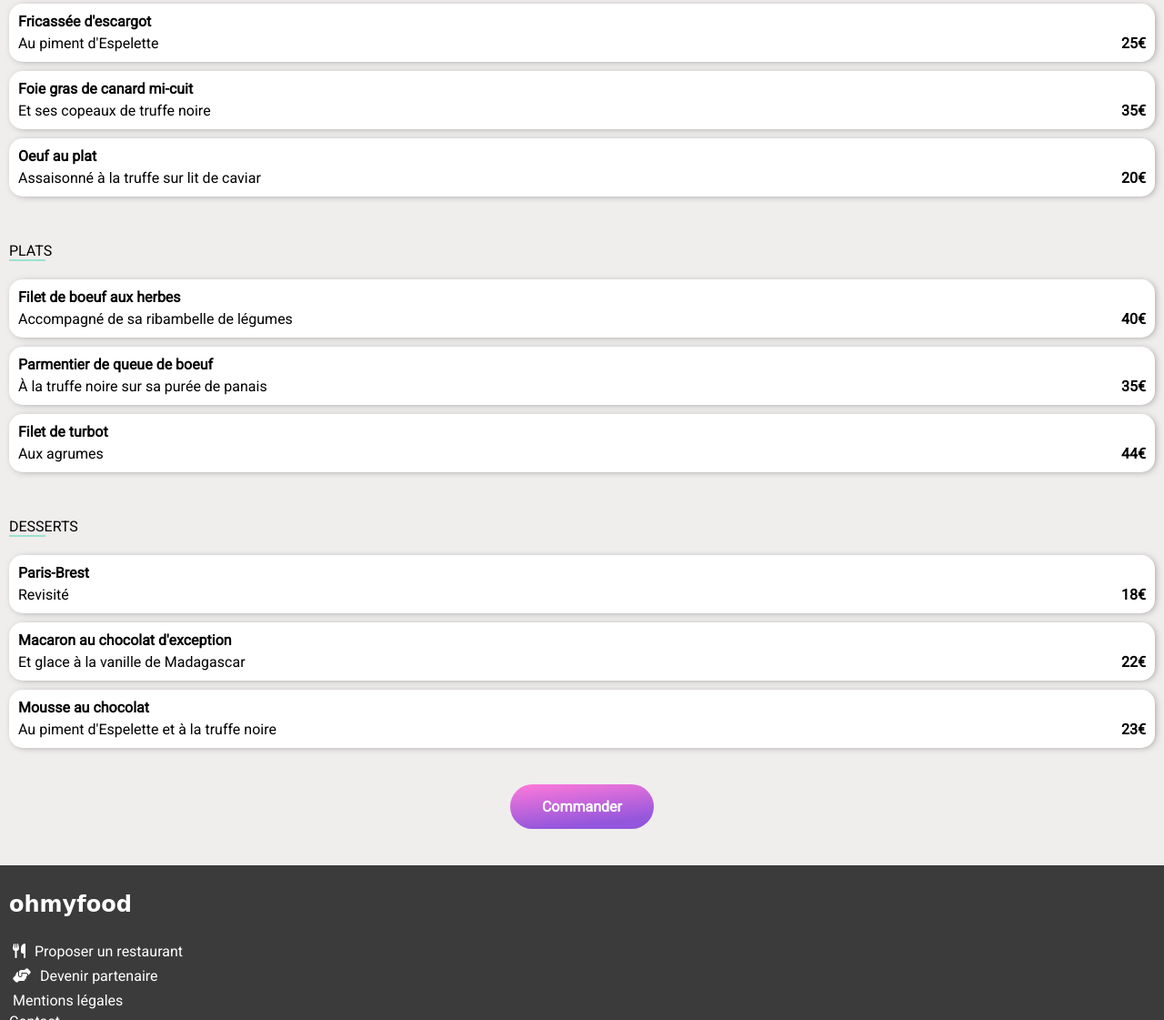
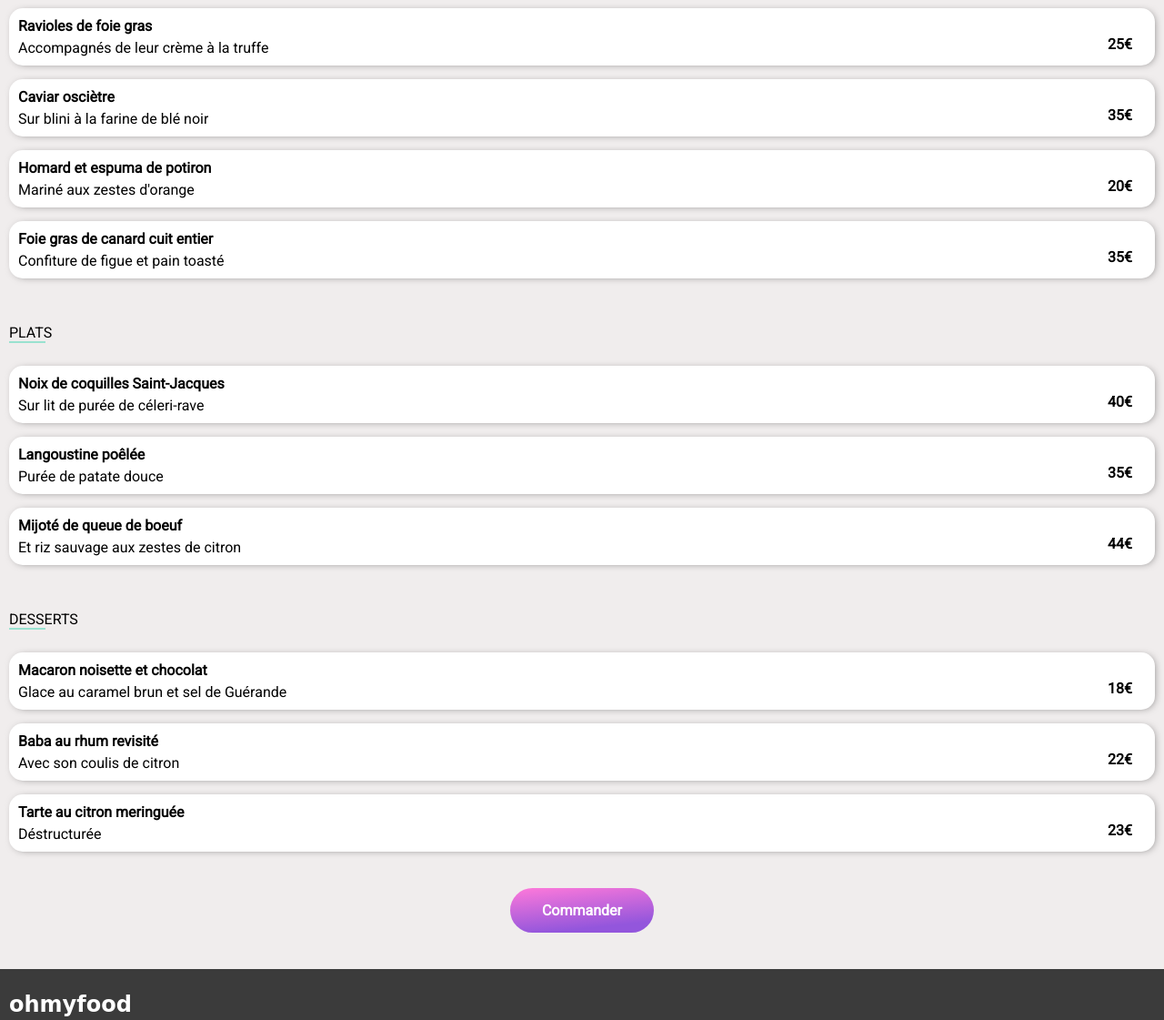
Before and after one commit to vatto46/P3_THIBAULT_ARTHUR-main, a website: page enchantee.html in a window 1280 px wide. Shown: the part 439-1560 px from the top of the page at 91% size. Drawn offline with Linux system fonts and the light colour scheme; a web font is replaced by a local one.

Commit message:
finalisation

```diff
--- a/delice.css
+++ b/delice.css
@@ -20,7 +20,7 @@
   }
 }
 body {
-  min-width: 400px;
+  min-width: 290px;
   width: auto;
   margin: auto;
   font-family: "roboto", sans-serif;
@@ -74,32 +74,45 @@ header .titre .fleche {
   text-align: left;
 }
 .assiette {
+  display: flex;
+  justify-content: space-between;
   background-color: white;
-  margin-top: 10px;
+  margin-top: 15px;
   border-radius: 15px;
   padding: 10px;
   overflow: hidden;
   box-shadow: 2px 1px 8px -3px #00000080;
   animation: list 1s 0.5s;
 }
+.texte{
+  white-space: nowrap;
+  overflow: hidden;
+  text-overflow: ellipsis;
+}
 .assiette:hover .valider{
-  margin-right: -10px;
+  margin-right: -25px;
+  margin-left: 45px;
 }
 .assiette:hover .fa-regular{
   animation: half-spin 0.7s;
 }
+.assiette p{
+  white-space: nowrap;
+  overflow: hidden;
+  text-overflow: ellipsis;
+}
 .valider{
   background-color: #99e2d0;
-  margin: -35px -78px -10px 10px;
-  width: 68px;
-  height: 65px;
+  margin: -51px -86px -12px 31px;
+  width: 61px;
+  height: 67px;
   float: right;
-  border-radius: 0px 15px 15px 0px;
+  border-radius: 0px 13px 13px 0px;
   transition: all 0.5s;
 }
 .valider .fa-regular{
   margin: 15px;
-  color: #0dce9e;
+  color: #99e2d0;
   font-size: xx-large;
   background-color: white;
   border-radius: 100%;
@@ -110,8 +123,10 @@ header .titre .fleche {
 }
 .prix {
   float: right;
-  margin-top: -19px;
+  margin-top: 20px;
   font-weight: 600;
+  padding-right: 15px;
+  margin-left: 10px;
 }
 .surlignement {
   border-bottom: 2px solid #99e2d0;
@@ -137,9 +152,9 @@ h1 {
 footer {
   background-color: rgba(0, 0, 0, 0.767);
   color: white;
-  padding: 5px 0 20px 10px;
+  padding: 5px 0 30px 10px;
 }
-footer h3 {
+footer h2 {
   font-family: "Shrikhand", cursive;
   font-size: x-large;
 }
--- a/enchantee.css
+++ b/enchantee.css
@@ -20,7 +20,7 @@
   }
 }
 body {
-  min-width: 400px;
+  min-width: 290px;
   width: auto;
   margin: auto;
   font-family: "roboto", sans-serif;
@@ -74,32 +74,45 @@ header .titre .fleche {
   text-align: left;
 }
 .assiette {
+  display: flex;
+  justify-content: space-between;
   background-color: white;
-  margin-top: 10px;
+  margin-top: 15px;
   border-radius: 15px;
   padding: 10px;
   overflow: hidden;
   box-shadow: 2px 1px 8px -3px #00000080;
   animation: list 1s 0.5s;
 }
+.texte{
+  white-space: nowrap;
+  overflow: hidden;
+  text-overflow: ellipsis;
+}
 .assiette:hover .valider{
-  margin-right: -10px;
+  margin-right: -25px;
+  margin-left: 45px;
 }
 .assiette:hover .fa-regular{
   animation: half-spin 0.7s;
 }
+.assiette p{
+  white-space: nowrap;
+  overflow: hidden;
+  text-overflow: ellipsis;
+}
 .valider{
   background-color: #99e2d0;
-  margin: -35px -78px -10px 10px;
-  width: 68px;
-  height: 65px;
+  margin: -51px -86px -12px 31px;
+  width: 61px;
+  height: 67px;
   float: right;
-  border-radius: 0px 15px 15px 0px;
+  border-radius: 0px 13px 13px 0px;
   transition: all 0.5s;
 }
 .valider .fa-regular{
   margin: 15px;
-  color: #0dce9e;
+  color: #99e2d0;
   font-size: xx-large;
   background-color: white;
   border-radius: 100%;
@@ -110,8 +123,10 @@ header .titre .fleche {
 }
 .prix {
   float: right;
-  margin-top: -19px;
+  margin-top: 20px;
   font-weight: 600;
+  padding-right: 15px;
+  margin-left: 10px;
 }
 .surlignement {
   border-bottom: 2px solid #99e2d0;
@@ -137,9 +152,9 @@ h1 {
 footer {
   background-color: rgba(0, 0, 0, 0.767);
   color: white;
-  padding: 5px 0 20px 10px;
+  padding: 5px 0 30px 10px;
 }
-footer h3 {
+footer h2 {
   font-family: "Shrikhand", cursive;
   font-size: x-large;
 }
--- a/enchantee.html
+++ b/enchantee.html
@@ -25,27 +25,48 @@
 			<article class="plats">
 				<div class="surlignement">ENTRÉES</div>
 					<div class="assiette">
-						<p class="gras">Fricassée d'escargot</p>
-						<p>Au piment d'Espelette</p>
-						<div class="prix">25€
+						<div class="texte">
+						<p class="gras">Ravioles de foie gras </p>
+						<p>Accompagnés de leur crème à la truffe</p>
+					</div>
+						<div class="prix">
+							<p>25€</p>
 							<div class="valider">
 								<i class="fa-regular fa-circle-check"></i>
 							</div>
 						</div>
 					</div>
 					<div class="assiette">
-						<p class="gras">Foie gras de canard mi-cuit</p>
-						<p>Et ses copeaux de truffe noire</p>
-						<div class="prix">35€
+						<div class="texte">
+						<p class="gras">Caviar osciètre</p>
+						<p>Sur blini à la farine de blé noir</p>
+					</div>
+						<div class="prix">
+							<p>35€</p>
 							<div class="valider">
 								<i class="fa-regular fa-circle-check"></i>
 							</div>
 						</div>
 					</div>
 					<div class="assiette">
-						<p class="gras">Oeuf au plat</p>
-						<p>Assaisonné à la truffe sur lit de caviar</p>
-						<div class="prix">20€
+						<div class="texte">
+						<p class="gras">Homard et espuma de potiron</p>
+						<p>Mariné aux zestes d'orange</p>
+					</div>
+						<div class="prix">
+							<p>20€</p>
+							<div class="valider">
+								<i class="fa-regular fa-circle-check"></i>
+							</div>
+						</div>
+					</div>
+					<div class="assiette">
+						<div class="texte">
+						<p class="gras">Foie gras de canard cuit entier</p>
+						<p>Confiture de figue et pain toasté</p>
+					</div>
+						<div class="prix">
+							<p>35€</p>
 							<div class="valider">
 								<i class="fa-regular fa-circle-check"></i>
 							</div>
@@ -55,27 +76,36 @@
 			<article class="plats">
 				<div class="surlignement">PLATS</div>
 					<div class="assiette">
-						<p class="gras">Filet de boeuf aux herbes</p>
-						<p>Accompagné de sa ribambelle de légumes</p>
-						<div class="prix">40€
+						<div class="texte">
+						<p class="gras">Noix de coquilles Saint-Jacques</p>
+						<p>Sur lit de purée de céleri-rave</p>
+					</div>
+						<div class="prix">
+							<p>40€</p>
 							<div class="valider">
 								<i class="fa-regular fa-circle-check"></i>
 							</div>
 						</div>
 					</div>
 					<div class="assiette">
-						<p class="gras">Parmentier de queue de boeuf</p>
-						<p>À la truffe noire sur sa purée de panais</p>
-						<div class="prix">35€
+						<div class="texte">
+						<p class="gras">Langoustine poêlée</p>
+						<p>Purée de patate douce</p>
+					</div>
+						<div class="prix">
+							<p>35€</p>
 							<div class="valider">
 								<i class="fa-regular fa-circle-check"></i>
 							</div>
 						</div>
 					</div>
 					<div class="assiette">
-						<p class="gras">Filet de turbot</p>
-						<p>Aux agrumes</p>
-						<div class="prix">44€
+						<div class="texte">
+						<p class="gras">Mijoté de queue de boeuf </p>
+						<p>Et riz sauvage aux zestes de citron</p>
+					</div>
+						<div class="prix">
+							<p>44€</p>
 							<div class="valider">
 								<i class="fa-regular fa-circle-check"></i>
 							</div>
@@ -85,27 +115,36 @@
 			<article class="plats">
 				<div class="surlignement">DESSERTS</div>
 					<div class="assiette">
-						<p class="gras">Paris-Brest</p>
-						<p>Revisité</p>
-						<div class="prix">18€
+						<div class="texte">
+						<p class="gras">Macaron noisette et chocolat</p>
+						<p>Glace au caramel brun et sel de Guérande</p>
+					</div>
+						<div class="prix">
+							<p>18€</p>
 							<div class="valider">
 								<i class="fa-regular fa-circle-check"></i>
 							</div>
 						</div>
 					</div>
 					<div class="assiette">
-						<p class="gras">Macaron au chocolat d'exception</p>
-						<p>Et glace à la vanille de Madagascar</p>
-						<div class="prix">22€
+						<div class="texte">
+						<p class="gras">Baba au rhum revisité</p>
+						<p>Avec son coulis de citron</p>
+					</div>
+						<div class="prix">
+							<p>22€</p>
 							<div class="valider">
 								<i class="fa-regular fa-circle-check"></i>
 							</div>
 						</div>
 					</div>
 					<div class="assiette">
-						<p class="gras">Mousse au chocolat</p>
-						<p>Au piment d'Espelette et à la truffe noire</p>
-						<div class="prix">23€
+						<div class="texte">
+						<p class="gras">Tarte au citron meringuée </p>
+						<p>Déstructurée</p>
+					</div>
+						<div class="prix">
+							<p>23€</p>
 							<div class="valider">
 								<i class="fa-regular fa-circle-check"></i>
 							</div>
@@ -115,7 +154,7 @@
 			<button>Commander</button>
 		</section>
 		<footer>
-			<h3>ohmyfood</h3>
+			<h2>ohmyfood</h2>
 				<p><i class="fa-solid fa-utensils"></i>Proposer un restaurant</p>
 				<p><i class="fa-solid fa-handshake-angle"></i>Devenir partenaire</p>
 				<p>Mentions légales</p>
--- a/francaise.css
+++ b/francaise.css
@@ -2,9 +2,11 @@
 @keyframes half-spin{
   0%{
     transform: rotate(-180deg);
+    opacity: 0;
   }
   100%{
     transform: rotate(0deg);
+    opacity: 1;
   }
 }
 @keyframes list{
@@ -18,7 +20,7 @@
   }
 }
 body {
-  min-width: 400px;
+  min-width: 290px;
   width: auto;
   margin: auto;
   font-family: "roboto", sans-serif;
@@ -72,32 +74,45 @@ header .titre .fleche {
   text-align: left;
 }
 .assiette {
+  display: flex;
+  justify-content: space-between;
   background-color: white;
-  margin-top: 10px;
+  margin-top: 15px;
   border-radius: 15px;
   padding: 10px;
   overflow: hidden;
   box-shadow: 2px 1px 8px -3px #00000080;
   animation: list 1s 0.5s;
 }
+.texte{
+  white-space: nowrap;
+  overflow: hidden;
+  text-overflow: ellipsis;
+}
 .assiette:hover .valider{
-  margin-right: -10px;
+  margin-right: -25px;
+  margin-left: 45px;
 }
 .assiette:hover .fa-regular{
   animation: half-spin 0.7s;
 }
+.assiette p{
+  white-space: nowrap;
+  overflow: hidden;
+  text-overflow: ellipsis;
+}
 .valider{
   background-color: #99e2d0;
-  margin: -35px -78px -10px 10px;
-  width: 68px;
-  height: 65px;
+  margin: -51px -86px -12px 31px;
+  width: 61px;
+  height: 67px;
   float: right;
-  border-radius: 0px 15px 15px 0px;
+  border-radius: 0px 13px 13px 0px;
   transition: all 0.5s;
 }
 .valider .fa-regular{
   margin: 15px;
-  color: #0dce9e;
+  color: #99e2d0;
   font-size: xx-large;
   background-color: white;
   border-radius: 100%;
@@ -108,8 +123,10 @@ header .titre .fleche {
 }
 .prix {
   float: right;
-  margin-top: -19px;
+  margin-top: 20px;
   font-weight: 600;
+  padding-right: 15px;
+  margin-left: 10px;
 }
 .surlignement {
   border-bottom: 2px solid #99e2d0;
@@ -135,9 +152,9 @@ h1 {
 footer {
   background-color: rgba(0, 0, 0, 0.767);
   color: white;
-  padding: 5px 0 20px 10px;
+  padding: 5px 0 30px 10px;
 }
-footer h3 {
+footer h2 {
   font-family: "Shrikhand", cursive;
   font-size: x-large;
 }
--- a/palette.css
+++ b/palette.css
@@ -20,7 +20,7 @@
   }
 }
 body {
-  min-width: 400px;
+  min-width: 290px;
   width: auto;
   margin: auto;
   font-family: "roboto", sans-serif;
@@ -74,38 +74,45 @@ header .titre .fleche {
   text-align: left;
 }
 .assiette {
+  display: flex;
+  justify-content: space-between;
   background-color: white;
-  margin-top: 10px;
+  margin-top: 15px;
   border-radius: 15px;
   padding: 10px;
   overflow: hidden;
   box-shadow: 2px 1px 8px -3px #00000080;
   animation: list 1s 0.5s;
 }
+.texte{
+  white-space: nowrap;
+  overflow: hidden;
+  text-overflow: ellipsis;
+}
 .assiette:hover .valider{
-  margin-right: -10px;
+  margin-right: -25px;
+  margin-left: 45px;
 }
 .assiette:hover .fa-regular{
   animation: half-spin 0.7s;
 }
 .assiette p{
-  width: fit-content;
+  white-space: nowrap;
   overflow: hidden;
-  white-space: nowrap;
   text-overflow: ellipsis;
 }
 .valider{
   background-color: #99e2d0;
-  margin: -35px -78px -10px 10px;
-  width: 68px;
-  height: 65px;
+  margin: -51px -86px -12px 31px;
+  width: 61px;
+  height: 67px;
   float: right;
-  border-radius: 0px 15px 15px 0px;
+  border-radius: 0px 13px 13px 0px;
   transition: all 0.5s;
 }
 .valider .fa-regular{
   margin: 15px;
-  color: #0dce9e;
+  color: #99e2d0;
   font-size: xx-large;
   background-color: white;
   border-radius: 100%;
@@ -116,8 +123,10 @@ header .titre .fleche {
 }
 .prix {
   float: right;
-  margin-top: -19px;
+  margin-top: 20px;
   font-weight: 600;
+  padding-right: 15px;
+  margin-left: 10px;
 }
 .surlignement {
   border-bottom: 2px solid #99e2d0;
@@ -143,9 +152,9 @@ h1 {
 footer {
   background-color: rgba(0, 0, 0, 0.767);
   color: white;
-  padding: 5px 0 20px 10px;
+  padding: 5px 0 30px 10px;
 }
-footer h3 {
+footer h2 {
   font-family: "Shrikhand", cursive;
   font-size: x-large;
 }
--- a/style.css
+++ b/style.css
@@ -1,6 +1,6 @@
 @import url("https://fonts.googleapis.com/css2?family=Roboto:wght@100;300;400&family=Shrikhand&display=swap");
 body {
-  min-width: 400px;
+  min-width: 378px;
   width: auto;
   margin: auto;
   font-family: "roboto", sans-serif;
@@ -17,7 +17,7 @@ header {
   margin-bottom: 0px;
 }
 header .logo {
-  width: 204px;
+  width: 276px;
   padding-top: 10px;
 }
 header .localisation {
@@ -98,7 +98,7 @@ section h2 {
   background-color: rgba(218, 218, 218, 0.301);
 }
 .liste .numero {
-  background-color: #9356dc;
+  background-color: #9256dc;
   text-align: center;
   width: 20px;
   height: 20px;
@@ -124,7 +124,7 @@ section h2 {
   justify-content: space-evenly;
 }
 .preparation a :hover{
-  background: rgba(144, 69, 236, 0.37);
+  background: #9256dc1c;
 }
 .preparation a :hover .fa-solid{
   color: #9356dc;
```
Also changed, not shown: delice.html (+55 -28 lines), francaise.html (+55 -28 lines), index.html (+6 -3 lines), palette.html (+37 -10 lines).
